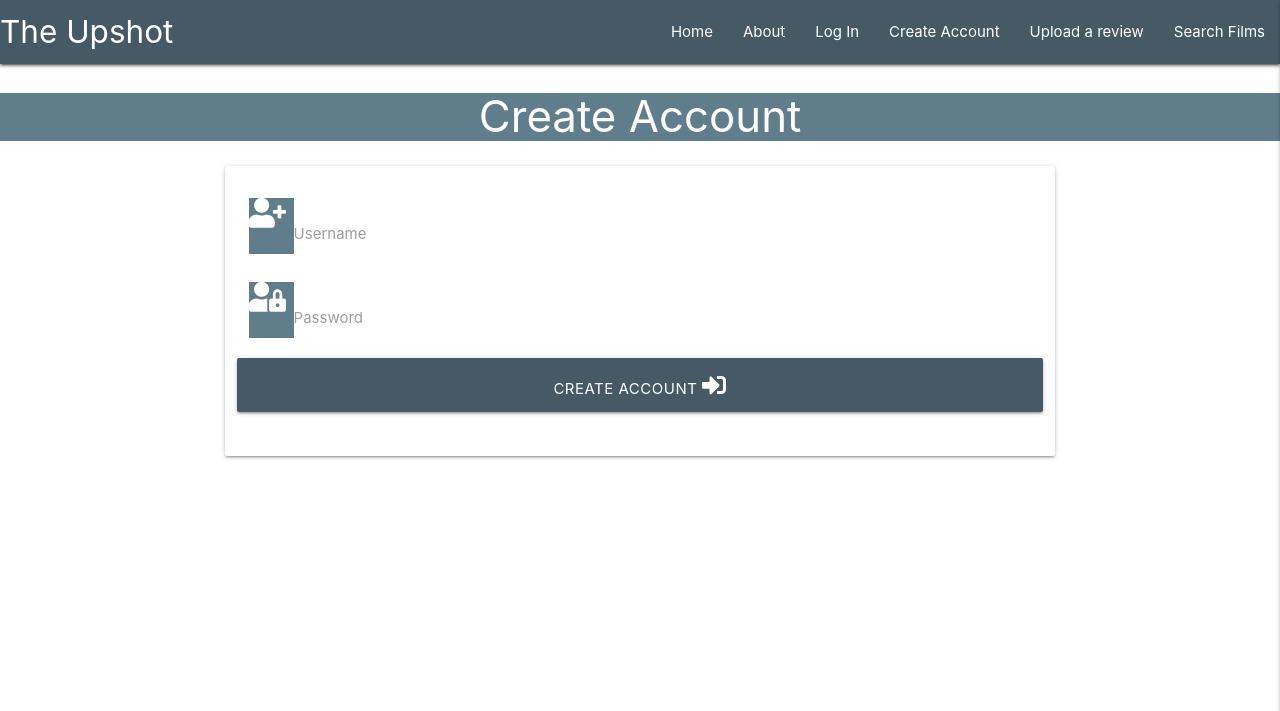
After one commit to Code-Institute-Submissions/Mishsmelle-milestone-three_DecResub, a Flask app: page /get_create in a window 1280 px wide. The commit adds this page. Shown: the top 711 px of the page. Run offline with Flask 2, Linux system fonts and the light colour scheme; some libraries are stand-ins or nearby versions.

Commit message:
Add Create Account template

```diff
--- a/app.py
+++ b/app.py
@@ -4,6 +4,7 @@
     redirect, request, session, url_for)
 from flask_pymongo import PyMongo
 from bson.objectid import ObjectId
+from werkzeug.security import generate_password_hash, check_password_hash
 if os.path.exists("env.py"):
     import env
 
@@ -24,6 +25,9 @@
     return render_template("theupshot.html", films=films)
 
 
+@app.route("/get_create", methods=["GET", "POST"])
+def create():
+    return render_template("create.html")
 if __name__ == "__main__":
     app.run(host=os.environ.get("IP"),
             port=int(os.environ.get("PORT")),
--- a/static/css/style.css
+++ b/static/css/style.css
@@ -1,3 +1,7 @@
 .text-shadow {
     text-shadow: 2px 2px 2px 2px rgba(0, 0, 0, 0.5);
 }
+
+body {
+    color: black;
+}
--- a/templates/base.html
+++ b/templates/base.html
@@ -27,7 +27,7 @@
                         <li><a href="{{ url_for('get_films') }}">Home</a></li>
                         <li><a href="#">About</a></li>
                         <li><a href="#">Log In</a></li>
-                        <li><a href="#">Create Account</a></li>
+                        <li><a href="{{ url_for('create') }}">Create Account</a></li>
                         <li><a href="#">Upload a review</a></li>
                         <li><a href="#">Search Films</a></li>
                     </ul>
@@ -36,12 +36,12 @@
             <!--mobile nav bar-->
             <ul class="sidenav" id="mobile-demo">
                 <li>
-                    <h4 class="center-align light-blue-text text-darken 4">The Upshot</h4>
+                    <h4 class="center-align blue-grey darken-2">The Upshot</h4>
                 </li>
                 <li><a href="{{ url_for('get_films') }}">Home</a></li>
                 <li><a href="#">About</a></li>
                 <li><a href="#">Log In</a></li>
-                <li><a href="#">Create Account</a></li>
+                <li><a href="{{ url_for('create') }}">Create Account</a></li>
                 <li><a href="#">Upload a review</a></li>
                 <li><a href="#">Search Films</a></li>
             </ul>
--- /dev/null
+++ b/templates/create.html
@@ -0,0 +1,36 @@
+{% extends "base.html" %}
+{% block content %}
+
+<h3 class="center-align blue-grey darken-2-text">Create Account</h3>
+
+<div class="row">
+    <form class="col s12 m8 offset-m2" method="POST" action="{{ url_for('create') }}">
+        <div class="card-panel">
+            <!-- username -->
+            <div class="row">
+                <div class="input-field col s12">
+                    <i class="fas fa-user-plus prefix blue-grey darken-2-text text-darken-4"></i>
+                    <input id="username" name="username" type="text" class="validate">
+                    <label for="username">Username</label>
+                </div>
+            </div>
+            <!-- password -->
+            <div class="row">
+                <div class="input-field col s12">
+                    <i class="fas fa-user-lock prefix blue-grey darken-2-text text-darken-4"></i>
+                    <input id="password" name="password" type="password" class="validate">
+                    <label for="password">Password</label>
+                </div>
+            </div>
+            <!-- register -->
+            <div class="row">
+                <button type="submit" class="col s12 btn-large blue-grey darken-2 text-shadow">
+                    Create Account <i class="fas fa-sign-in-alt"></i>
+                </button>
+            </div>
+        </div>
+    </form>
+</div>
+
+
+{% endblock %}
```
